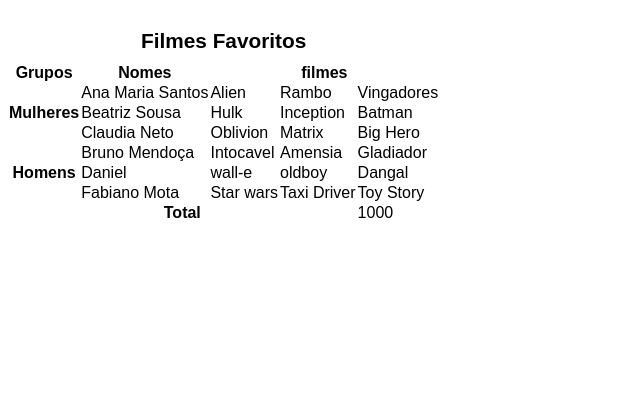
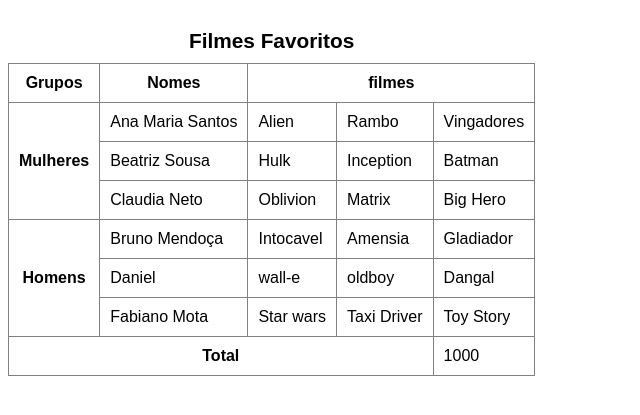
Before and after one commit to Texas00k/html-css, a plain HTML site: page exercicios/ex023/tabela004.html in a window 1280 px wide. Shown: the part 61-476 px from the top of the page, without its empty margins (0-640 px from the left). Drawn offline with Linux system fonts and the light colour scheme.

Commit message:
Update tabela004.html

```diff
--- a/exercicios/ex023/tabela004.html
+++ b/exercicios/ex023/tabela004.html
@@ -16,6 +16,11 @@
             font-size: 1.3em;
             font-weight: bold;
             padding: 10px;
+        }
+        th, td{
+            border: 1px solid gray;
+            padding: 10px;
+
         }
     </style>
 </head>
```
